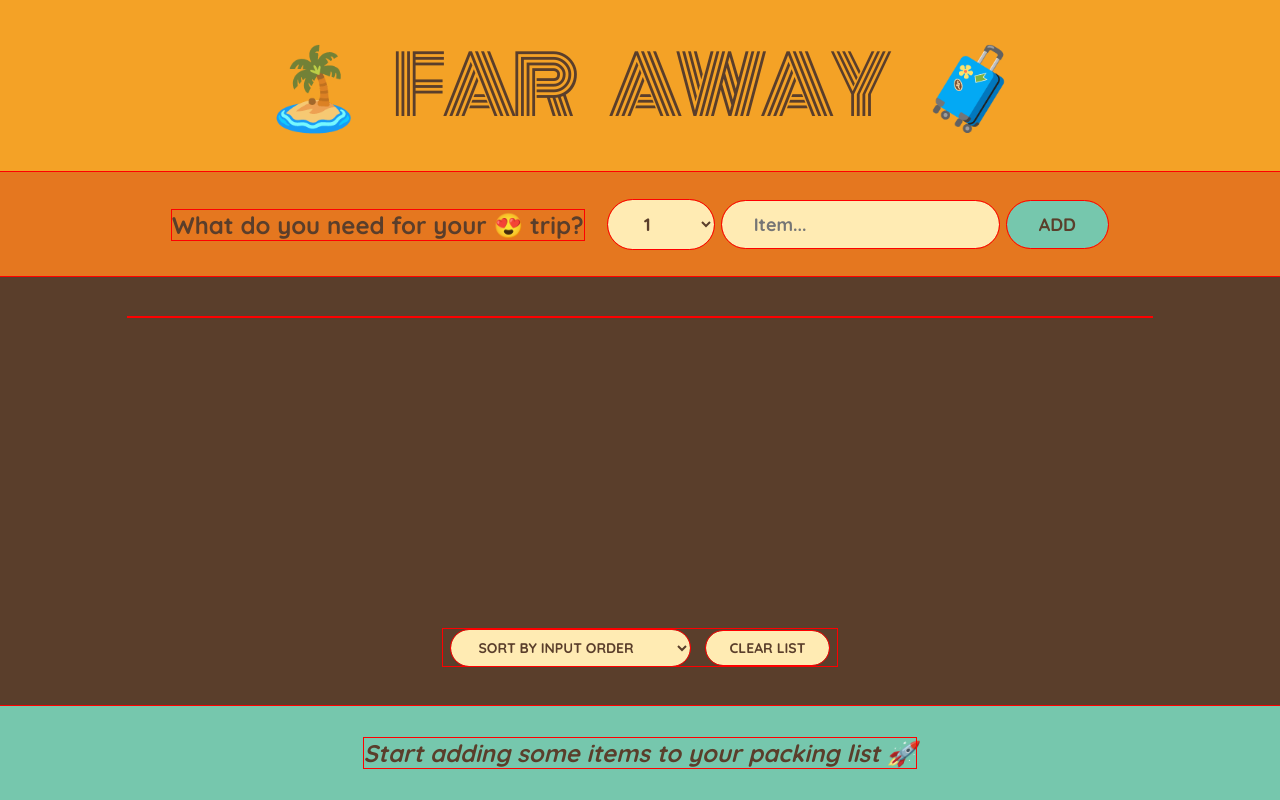
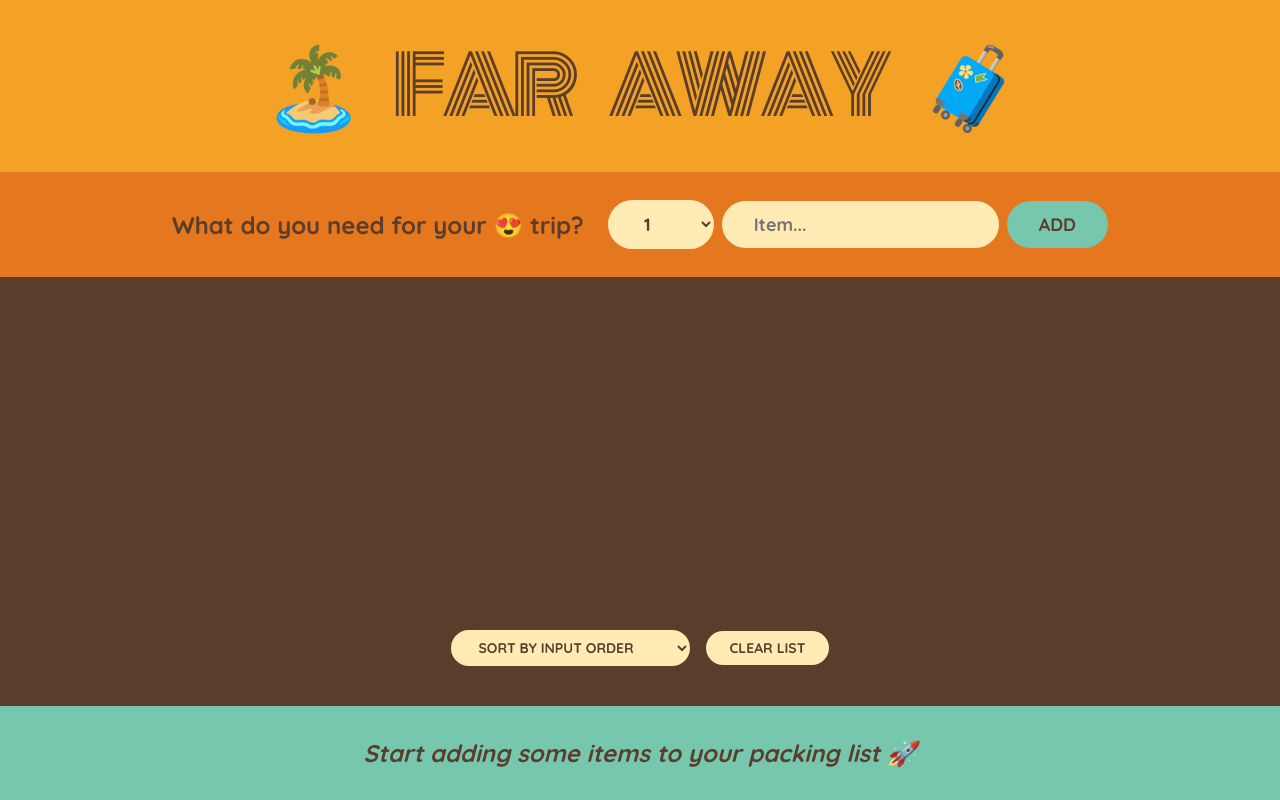
Before and after one commit to AhmadTaji/Travel-list, a React (Create React App) app: page / in a window 1280 px wide. Built offline with nearby package versions, Linux system fonts and the light colour scheme.

Commit message:
Update index.css

```diff
--- a/src/index.css
+++ b/src/index.css
@@ -5,9 +5,7 @@ html, body {
 }
 
 
-* {
-  outline: 1px solid red;
-}
+
 
 
 * {
```
